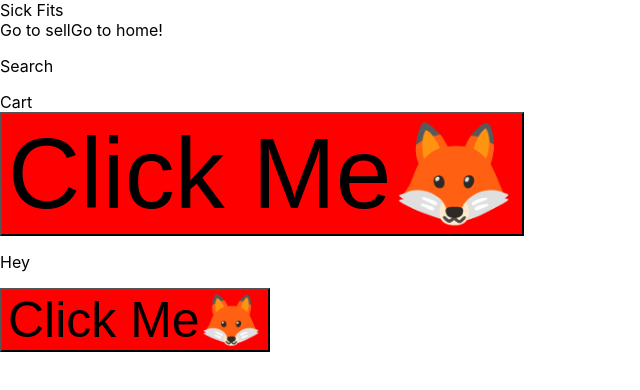
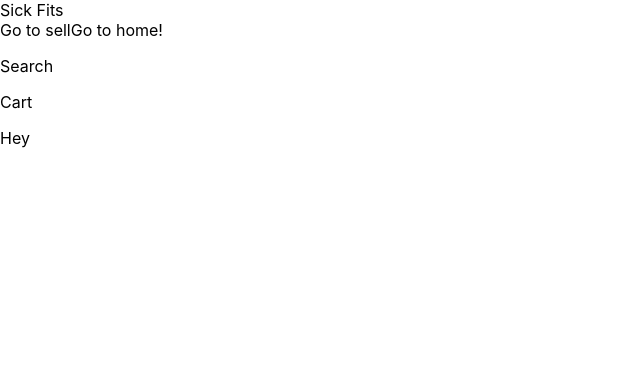
Before and after one commit to mateovelilla/course-advanced-wesbos-reactjs, a Next.js app in the folder fronted/: page / in a window 1280 px wide. Shown: the top 390 px of the page, without its empty margins (0-640 px from the left). Built offline with nearby package versions, Linux system fonts and the light colour scheme.

Commit message:
Delete example styled components

```diff
--- a/fronted/components/Page.js
+++ b/fronted/components/Page.js
@@ -1,30 +1,13 @@
 import React, { Component } from 'react';
 import Header from '../components/Header';
 import Meta from '../components/Meta';
-import styled from 'styled-components';
-const MyButton = styled.button`
-    background: red;
-    font-size: ${props =>( props.huge ? '100px': '50px')};
-    .fox {
-        font: 100px;
-    }
-`;
-
 class Page extends Component {
     render() {
         return (
             <div>
                 <Meta/>
                 <Header/>
-                <MyButton huge>
-                    Click Me
-                    <span className="fox">🦊</span>
-                </MyButton>
                 { this.props.children}
-                <MyButton>
-                    Click Me
-                    <span className="fox">🦊</span>
-                </MyButton>
             </div>
         );
     }
```
